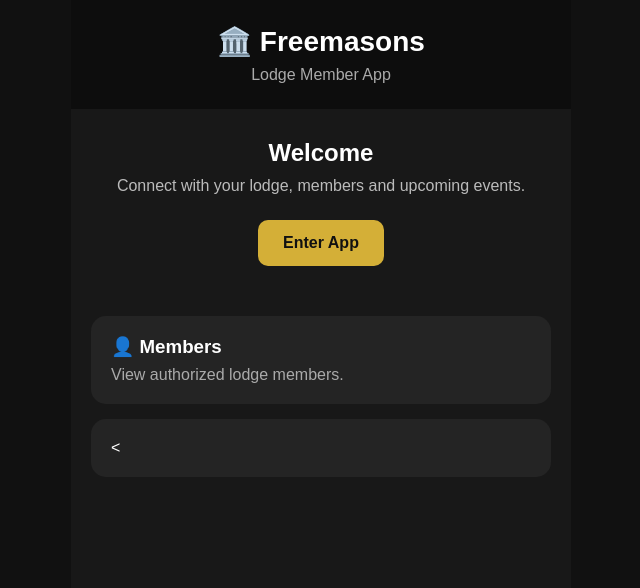
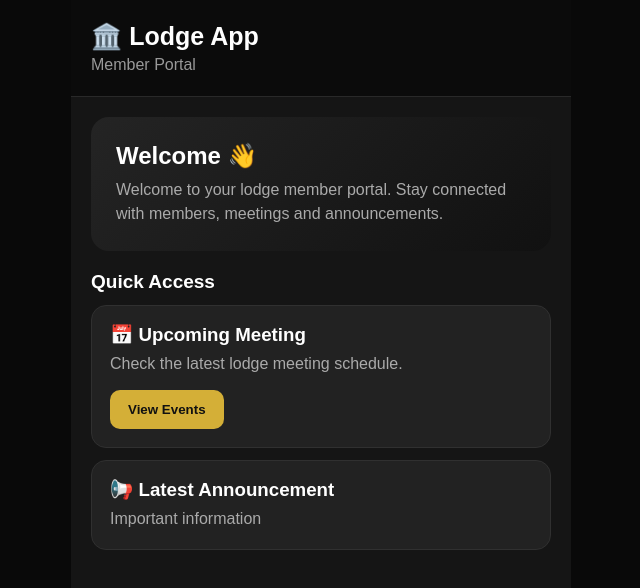
Before and after one commit to pinchesbot/freemasons, a plain HTML site: page index.html in a window 1280 px wide. Shown: the whole page, without its empty margins (319-959 px from the left). Drawn offline with Linux system fonts and the light colour scheme.

Commit message:
Update index.html

```diff
--- a/index.html
+++ b/index.html
@@ -3,8 +3,7 @@
 <head>
 <meta charset="UTF-8">
 <meta name="viewport" content="width=device-width, initial-scale=1.0">
-
-  <title>Freemasons</title>
+<title>Lodge App</title>
 
 <style>
 * {
@@ -15,7 +14,7 @@
 }
 
 body {
-      background: #111;
+  background: #090909;
   color: white;
 }
 
@@ -23,68 +22,143 @@
   max-width: 500px;
   min-height: 100vh;
   margin: auto;
-      background: #181818;
+  background: #151515;
+  padding-bottom: 80px;
 }
 
 header {
-      padding: 25px 20px;
-      background: #0d0d0d;
-      text-align: center;
+  background: #0b0b0b;
+  padding: 22px 20px;
+  border-bottom: 1px solid #292929;
 }
 
 header h1 {
-      font-size: 28px;
+  font-size: 25px;
 }
 
 header p {
-      margin-top: 8px;
-      color: #aaa;
+  color: #999;
+  margin-top: 5px;
+}
+
+.page {
+  display: none;
+  padding: 20px;
+}
+
+.page.active {
+  display: block;
 }
 
 .welcome {
-      padding: 30px 20px;
-      text-align: center;
+  background: linear-gradient(135deg, #242424, #111);
+  padding: 25px;
+  border-radius: 18px;
+  margin-bottom: 20px;
 }
 
 .welcome h2 {
-      font-size: 24px;
-      margin-bottom: 10px;
+  margin-bottom: 8px;
 }
 
 .welcome p {
-      color: #bbb;
-      margin-bottom: 25px;
+  color: #aaa;
+  line-height: 1.5;
 }
 
-    button {
-      border: none;
-      padding: 14px 25px;
-      border-radius: 10px;
-      background: #d4af37;
-      color: #111;
-      font-size: 16px;
-      font-weight: bold;
-      cursor: pointer;
-    }
-
-    .cards {
-      padding: 20px;
-      display: grid;
-      gap: 15px;
+.section-title {
+  margin: 20px 0 12px;
+  font-size: 19px;
 }
 
 .card {
-      background: #242424;
-      padding: 20px;
+  background: #222;
+  border: 1px solid #303030;
+  padding: 18px;
   border-radius: 15px;
+  margin-bottom: 12px;
 }
 
 .card h3 {
-      margin-bottom: 8px;
+  margin-bottom: 7px;
 }
 
 .card p {
   color: #aaa;
+  line-height: 1.4;
+}
+
+button {
+  border: 0;
+  border-radius: 10px;
+  padding: 12px 18px;
+  margin-top: 15px;
+  background: #d4af37;
+  color: #111;
+  font-weight: bold;
+}
+
+.bottom-nav {
+  position: fixed;
+  bottom: 0;
+  left: 50%;
+  transform: translateX(-50%);
+  width: 100%;
+  max-width: 500px;
+  height: 70px;
+  background: #101010;
+  border-top: 1px solid #303030;
+  display: flex;
+  justify-content: space-around;
+  align-items: center;
+}
+
+.nav-button {
+  background: none;
+  color: #888;
+  padding: 5px;
+  margin: 0;
+  font-size: 12px;
+}
+
+.nav-button.active {
+  color: #d4af37;
+}
+
+.icon {
+  display: block;
+  font-size: 22px;
+  margin-bottom: 3px;
+}
+
+.profile {
+  text-align: center;
+  padding: 25px 10px;
+}
+
+.avatar {
+  width: 85px;
+  height: 85px;
+  border-radius: 50%;
+  background: #333;
+  margin: auto;
+  display: flex;
+  align-items: center;
+  justify-content: center;
+  font-size: 40px;
+}
+
+.info {
+  background: #222;
+  padding: 18px;
+  border-radius: 15px;
+  margin-top: 20px;
+  text-align: left;
+}
+
+.info p {
+  padding: 9px 0;
+  border-bottom: 1px solid #333;
 }
 </style>
 </head>
@@ -94,25 +168,29 @@
 <div class="app">
 
 <header>
-      <h1>🏛️ Freemasons</h1>
-      <p>Lodge Member App</p>
+  <h1>🏛️ Lodge App</h1>
+  <p>Member Portal</p>
 </header>
 
-    <section class="welcome">
-      <h2>Welcome</h2>
-      <p>Connect with your lodge, members and upcoming events.</p>
+<!-- HOME -->
+<section id="home" class="page active">
 
-      <button onclick="welcomeMessage()">
-        Enter App
-      </button>
-    </section>
+  <div class="welcome">
+    <h2>Welcome 👋</h2>
+    <p>
+      Welcome to your lodge member portal.
+      Stay connected with members, meetings and announcements.
+    </p>
+  </div>
 
-    <section class="cards">
+  <h2 class="section-title">Quick Access</h2>
 
   <div class="card">
-        <h3>👤 Members</h3>
-        <p>View authorized lodge members.</p>
+    <h3>📅 Upcoming Meeting</h3>
+    <p>Check the latest lodge meeting schedule.</p>
+    <button onclick="showPage('events')">View Events</button>
   </div>
 
   <div class="card">
-        <
+    <h3>📢 Latest Announcement</h3>
+    <p>Important information
```
Lines whose indentation alone changed are shown as unchanged.
